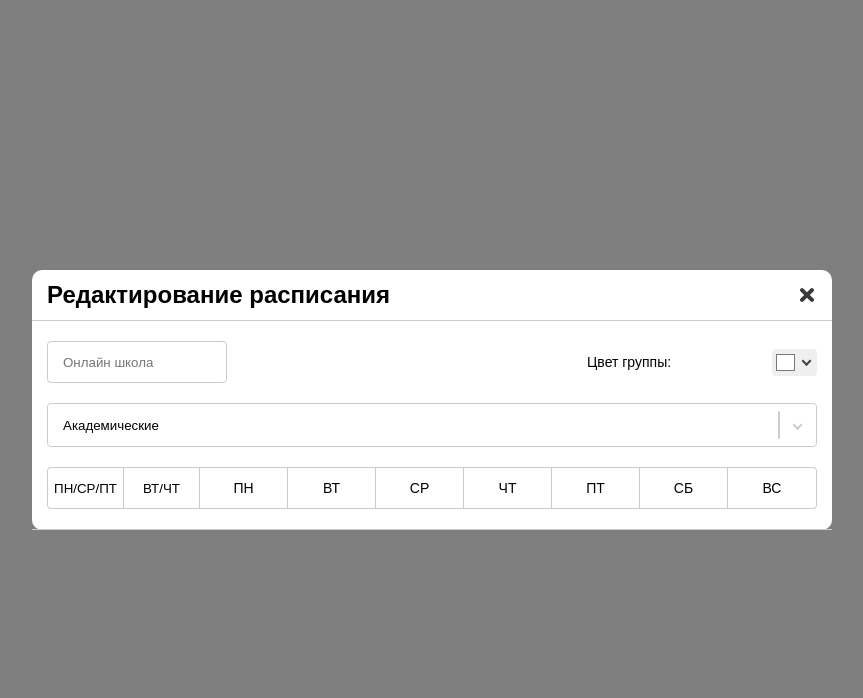
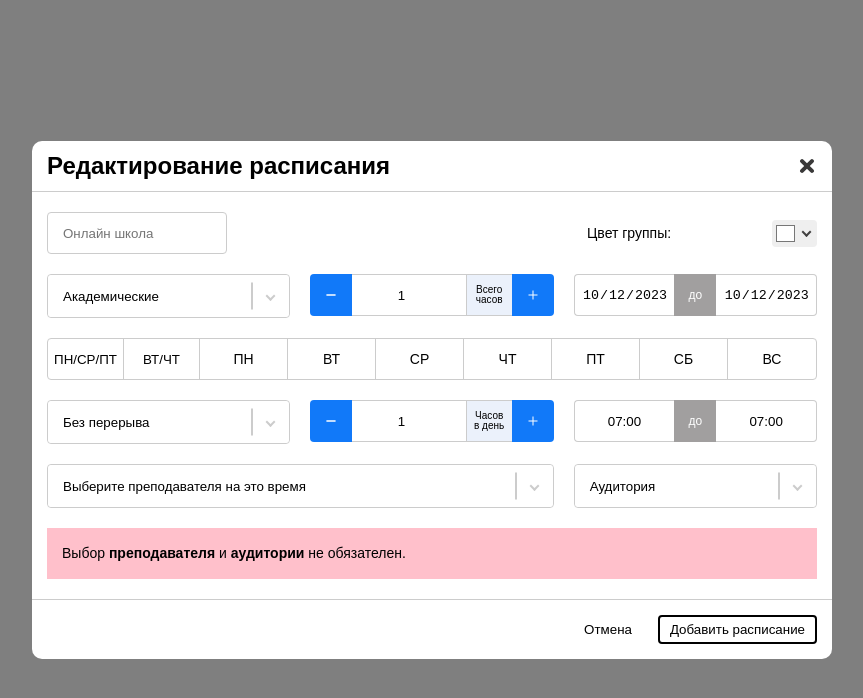
Before and after one commit to hardwar1/testForWorkForm, a React (Vite) app: page / in a window 1280 px wide. Shown: the top 698 px of the page, without its empty margins (208-1071 px from the left). Built offline with nearby package versions, Linux system fonts and the light colour scheme.

Commit message:
visual 1.0

```diff
--- a/src/index.css
+++ b/src/index.css
@@ -21,7 +21,8 @@ h2,
 h3,
 h4,
 h5,
-h6 {
+h6,
+p {
   margin: 0;
 }
 
--- /dev/null
+++ b/src/shared/DoubleInput/DoubleInput.tsx
@@ -0,0 +1,45 @@
+import { HTMLInputTypeAttribute, useState } from 'react';
+import styles from './doubleinput.module.scss';
+
+interface IDoubleInput {
+  ariaLabelLeft: string;
+  ariaLabelRight: string;
+  name: string;
+  defaultValue: string;
+  inputType?: HTMLInputTypeAttribute;
+}
+
+
+export function DoubleInput({name, ariaLabelLeft, ariaLabelRight, defaultValue, inputType="text"}: IDoubleInput) {
+  const [startValue, setStartValue] = useState(defaultValue);
+  const [endValue, setEndValue] = useState(defaultValue);
+
+  return (
+    <div className={styles.doubleInputBox}>
+      <input
+        className={styles.doubleInput}
+        type={inputType}
+        name={`${name}Start`}
+        aria-label={ariaLabelLeft}
+        defaultValue={startValue}
+        onChange={(e)=> setStartValue(e.target.value)}
+        required
+      />
+
+      <span className={styles.doubleInputText}>
+        до
+      </span>
+
+      <input
+        className={styles.doubleInput}
+        type={inputType}
+        name={`${name}End`}
+        aria-label={ariaLabelRight}
+        defaultValue={endValue}
+        onChange={(e)=> setEndValue(e.target.value)}
+        required
+      />
+
+    </div>
+  );
+}
--- /dev/null
+++ b/src/shared/DoubleInput/doubleinput.module.scss
@@ -0,0 +1,34 @@
+.doubleInputBox {
+  display: flex;
+  height: 42px;
+}
+
+.doubleInput {
+  border-radius: 4px 0 0 4px;
+  border: 1px solid #ccc;
+  border-right: 0;
+  text-align: center;
+  width: calc((100% - 42px) / 2 );
+
+  &:last-child {
+    border-radius: 0 4px 4px 0;
+    border-left: 0;
+    border-right: 1px solid #ccc;
+  }
+
+  &::-webkit-calendar-picker-indicator {
+    opacity: 0;
+    display: none;
+  }
+}
+
+.doubleInputText {
+  font-size: 12px;
+  align-items: center;
+  display: flex;
+  justify-content: center;
+  text-align: center;
+  background-color: #a19f9f;
+  color: #fff;
+  width: 42px;
+}
--- /dev/null
+++ b/src/shared/DoubleInput/index.ts
@@ -0,0 +1 @@
+export * from './DoubleInput';
--- /dev/null
+++ b/src/shared/InputNumberItem/InputNumberItem.tsx
@@ -0,0 +1,40 @@
+import styles from './inputnumberitem.module.scss';
+
+interface IInputNumberItem {
+  text: string;
+  name: string;
+}
+
+export function InputNumberItem({text, name}: IInputNumberItem) {
+
+  return (
+    <div className={styles.inputNumberItem}>
+      <button
+        className={styles.inputNumberButton}
+        type="button" aria-label="прибавить">
+      </button>
+
+      <label className={styles.inputNumberLabel}>
+        <input className={styles.inputNumberInput}
+          type="number"
+          name={name}
+          aria-label="количество часов"
+          placeholder=""
+          inputMode="numeric"
+          defaultValue={1}
+          required
+        />
+
+        <span className={styles.inputNumberText}>
+          {text}
+        </span>
+      </label>
+
+      <button
+        className={`${styles.inputNumberButton} ${styles.inputNumberButtonPlus}`}
+        type="button"
+        aria-label="уменьшить">
+      </button>
+    </div>
+  );
+}
--- /dev/null
+++ b/src/shared/InputNumberItem/index.ts
@@ -0,0 +1 @@
+export * from './InputNumberItem';
--- /dev/null
+++ b/src/shared/InputNumberItem/inputnumberitem.module.scss
@@ -0,0 +1,63 @@
+.inputNumberItem {
+  display: flex;
+  height: 42px;
+}
+
+.inputNumberButton {
+  position: relative;
+  border: 0;
+  border-radius: 4px 0 0 4px;
+  width: 42px;
+  background-color: rgb(17, 121, 249);
+  flex-shrink: 0;
+
+  &::after,
+  &::before {
+    content: "";
+    position: absolute;
+    top: 50%;
+    left: 50%;
+    width: 9px;
+    height: 1px;
+    background-color: #fff;
+    transform: translate(-50%, -50%);
+  }
+}
+
+.inputNumberButtonPlus {
+  border-radius: 0 4px 4px 0;
+
+  &::before {
+    transform: translate(-50%, -50%) rotate(90deg);
+  }
+}
+
+.inputNumberLabel {
+  display: flex;
+  flex-shrink: 1;
+}
+
+.inputNumberInput {
+  border: 1px solid #ccc;
+  border-left: 0;
+  padding: 5px 10px;
+  text-align: center;
+  flex-shrink: 1;
+  width: calc(100% - 42px);
+}
+
+.inputNumberText {
+  border: 1px solid #ccc;
+  border-left: 0;
+  border-right: 0;
+  display: flex;
+  align-items: center;
+  justify-content: center;
+  text-align: center;
+  font-size: 10px;
+  padding: 5px;
+  line-height: 1;
+  flex-shrink: 0;
+  width: 45px;
+  background-color: #ebf1fb;
+}
--- a/src/shared/PopupForm/PopupForm.tsx
+++ b/src/shared/PopupForm/PopupForm.tsx
@@ -3,8 +3,15 @@ import { Overlay } from '../Overlay';
 import styles from './popupform.module.scss';
 import { WeekDays } from './WeekDays';
 import { Select } from '../Select';
+import { InputNumberItem } from '../InputNumberItem';
+import { DoubleInput } from '../DoubleInput';
 
-const hoursListSelect = ['Академические', 'Астрономические']
+const hoursListSelect = ['Академические', 'Астрономические'];
+const breaksListSelect = ['Без перерыва', 'С блек джеком и дамами', 'C дремотой'];
+const teachersListSelect = ['Рубенович', 'Петрович', 'Петрович', 'Сан Саныч', 'Рукожопыч'];
+const auditoriumListSelect = ['101', '202', '303', '666'];
+
+const today = `${(new Date).getFullYear()}-${(new Date).getMonth()}-${(new Date).getDate()}`
 
 
 export function PopupForm() {
@@ -25,7 +32,7 @@ export function PopupForm() {
               Редактирование расписания
             </h2>
 
-            <button className={styles.closeButton} aria-label="закрыть"></button>
+            <button className={styles.closeButton} aria-label="закрыть" type="button"></button>
           </div>
 
           <div className={styles.middle}>
@@ -39,7 +46,6 @@ export function PopupForm() {
                   required
                 />
               </label>
-
 
               <label className={styles.colorsWrapper}>
                 <span className={styles.colorsText}>
@@ -57,7 +63,18 @@ export function PopupForm() {
             </div>
 
             <div className={styles.hoursRow}>
-              <Select list={hoursListSelect} name='hoursType'/>
+              <Select list={hoursListSelect} name='hoursType' />
+
+              <InputNumberItem text="Всего часов" name="totalHours" />
+
+              <DoubleInput
+                name="date"
+                ariaLabelLeft="дата начала"
+                ariaLabelRight="дата окончания"
+                defaultValue={today}
+                inputType='date'
+              />
+
             </div>
 
             <div className={styles.daysRow}>
@@ -81,10 +98,51 @@ export function PopupForm() {
 
               <WeekDays />
             </div>
+
+            <div className={styles.hoursRow}>
+              <Select list={breaksListSelect} name='isBreaks' />
+
+              <InputNumberItem text="Часов в день" name="totalHours" />
+
+              <DoubleInput
+                name="date"
+                ariaLabelLeft="дата начала"
+                ariaLabelRight="дата окончания"
+                defaultValue="07:00"
+                inputType='string'
+              />
+
+            </div>
+
+            <div className={styles.selectsRow}>
+              <Select
+                list={teachersListSelect}
+                name='teacher'
+                defaultValue=""
+                text='Выберите преподавателя на это время'
+              />
+
+              <Select
+                list={auditoriumListSelect}
+                name='auditorium'
+                defaultValue=''
+                text='Аудитория'
+              />
+            </div>
+
+            <p className={styles.textBox}>
+              Выбор <b>преподавателя</b> и <b>аудитории</b> не обязателен.
+            </p>
           </div>
 
           <div className={styles.bottom}>
+            <button className={styles.cancellation} type='button'>
+              Отмена
+            </button>
 
+            <button className={styles.submit} type='submit'>
+              Добавить расписание
+            </button>
           </div>
 
         </form>
--- a/src/shared/PopupForm/WeekDays/weekdays.module.scss
+++ b/src/shared/PopupForm/WeekDays/weekdays.module.scss
@@ -20,7 +20,7 @@
 }
 
 .checkbox:checked + .day {
-  background-color: rgb(152, 152, 238);
+  background-color: rgb(17, 121, 249);
   color: white;
 }
 
--- a/src/shared/PopupForm/popupform.module.scss
+++ b/src/shared/PopupForm/popupform.module.scss
@@ -100,6 +100,16 @@
   width: 45px;
 }
 
+.hoursRow {
+  gap: 20px;
+  display: flex;
+  flex-wrap: wrap;
+}
+
+.hoursRow > *[class] {
+  width: max(calc((100% - 40px) / 3), 200px);
+}
+
 .daysRow {
   display: flex;
   border: 1px solid #ccc;
@@ -120,3 +130,41 @@
   background-color: transparent;
   border-right: 1px solid #ccc;
 }
+
+.selectsRow {
+  display: flex;
+  gap: 20px;
+
+  & > *[class] {
+    width: max(calc(((100% - 40px) / 3) * 2 + 20px), 200px);
+
+    &:last-child {
+      width: max(calc((100% - 40px) / 3), 200px);
+    }
+  }
+}
+
+.textBox {
+  padding: 15px;
+  background-color: pink;
+}
+
+.bottom {
+  padding: 15px;
+  display: flex;
+  justify-content: flex-end;
+  align-items: center;
+  gap: 20px;
+}
+
+.cancellation {
+  background-color: transparent;
+  border: 0;
+}
+
+.submit {
+  border: 2px solid #000;
+  border-radius: 4px;
+  background-color: transparent;
+  padding: 5px 10px;
+}
--- a/src/shared/Select/Select.tsx
+++ b/src/shared/Select/Select.tsx
@@ -2,15 +2,16 @@ import { useEffect, useRef, useState } from 'react';
 import styles from './select.module.scss';
 
 interface ISelect {
-  current?: string;
+  defaultValue?: string;
   list: string[];
   name: string;
   width?: number;
+  text?: string;
 }
 
-export function Select({ list, current = list[0], name, width }: ISelect) {
+export function Select({ list, defaultValue = list[0], text = list[0], name, width }: ISelect) {
   const [openMenu, setOpenMenu] = useState(false);
-  const [inputValue, setInputValue] = useState(current);
+  const [inputValue, setInputValue] = useState(defaultValue);
   const [height, setHeight] = useState(0);
   const listRef = useRef<HTMLUListElement>(null);
   const selectRef = useRef<HTMLDivElement>(null);
@@ -57,7 +58,7 @@ export function Select({ list, current = list[0], name, width }: ISelect) {
   return (
     <div
       className={styles.select}
-      style={{ width: width }}
+      style={{ width: width}}
       ref={selectRef}
     >
       <input
@@ -80,12 +81,12 @@ export function Select({ list, current = list[0], name, width }: ISelect) {
             closeMenu()
           }
         }}>
-        {inputValue}
+        {inputValue.length > 0 ? inputValue : text}
       </button>
 
       <div
         className={styles.hideWrapper}
-        style={{ height: height }}
+        style={height > 0 ? { height: height,  zIndex: 5} : { height: 0,  zIndex: 0}}
       >
         <ul
           className={styles.selectList}
--- a/src/shared/Select/select.module.scss
+++ b/src/shared/Select/select.module.scss
@@ -36,10 +36,10 @@
   position: absolute;
   top: 100%;
   left: 0;
-  z-index: 5;
   width: 100%;
   overflow: hidden;
   transition: height 0.3s;
+  box-shadow: 0 3px 6px rgba(0, 0, 0, 0.6);
 }
 
 .selectButton {
```
